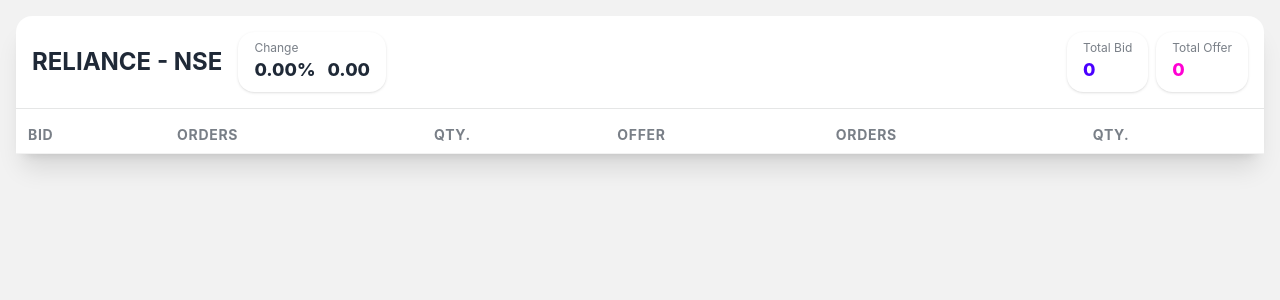
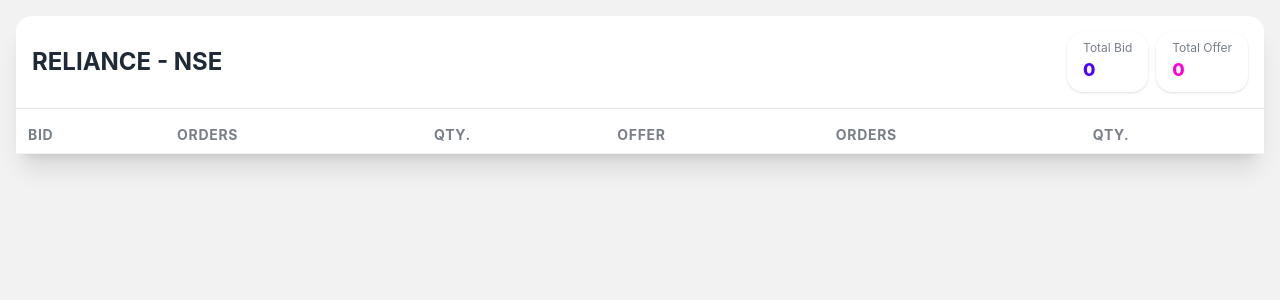
Before and after one commit to meerahussainbsc/dhan-20depth, a Flask app: page / in a window 1280 px wide. Shown: the top 300 px of the page. Run offline with Flask 3, Linux system fonts and the light colour scheme; lists and menus that the app fills with data are empty; parts of the project's set-up code (start-up, migrations or seed data) failed here and were passed over; some libraries are stand-ins or nearby versions.

Commit message:
updated depth and readme

```diff
--- a/templates/index.html
+++ b/templates/index.html
@@ -34,15 +34,6 @@
                 <div class="flex justify-between items-center p-4 border-b border-base-300">
                     <div class="flex items-center gap-4">
                         <h1 class="text-2xl font-bold">RELIANCE - NSE</h1>
-                        <div class="stats shadow">
-                            <div class="stat px-4 py-2">
-                                <div class="stat-title text-xs">Change</div>
-                                <div class="stat-value text-lg">
-                                    <span id="change-percent">0.00%</span>
-                                    <span id="change-value" class="ml-2">0.00</span>
-                                </div>
-                            </div>
-                        </div>
                     </div>
                     <div class="flex gap-2">
                         <div class="stats shadow">
```
Also changed, not shown: README.md.
